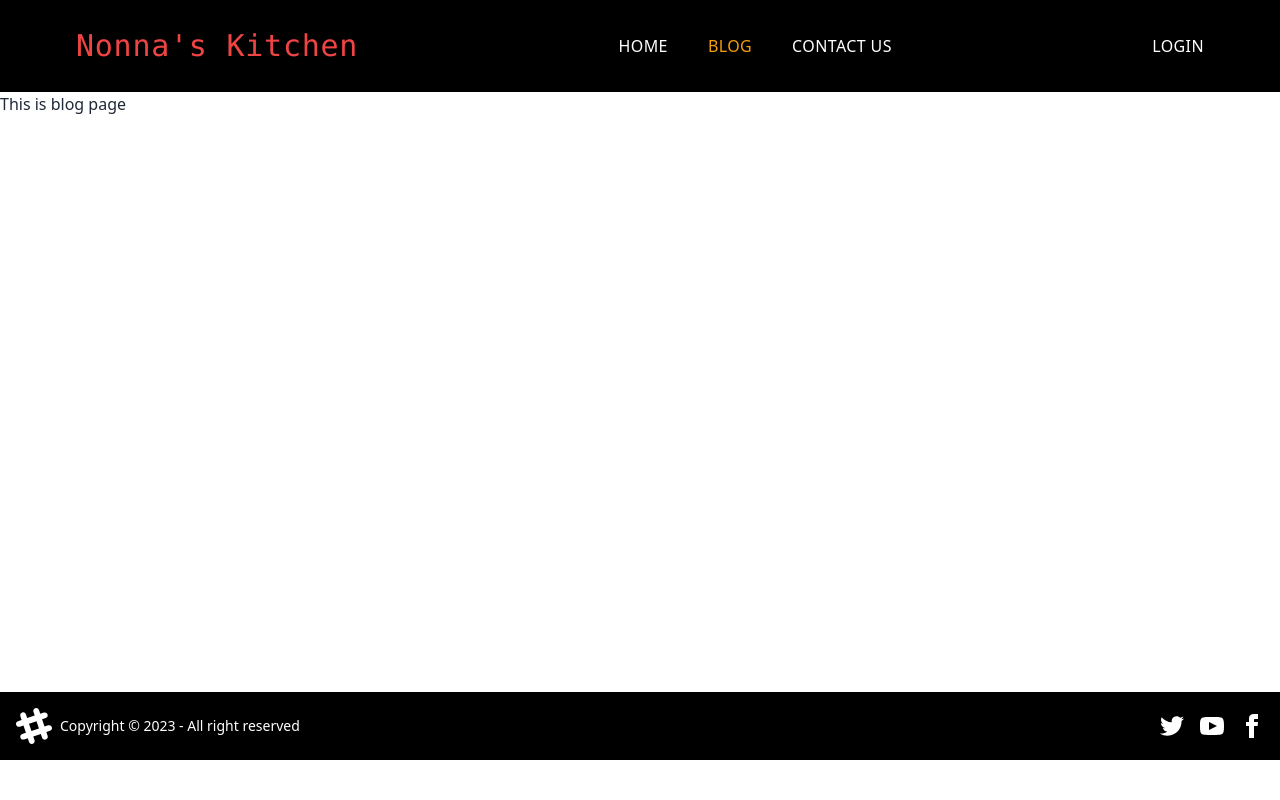
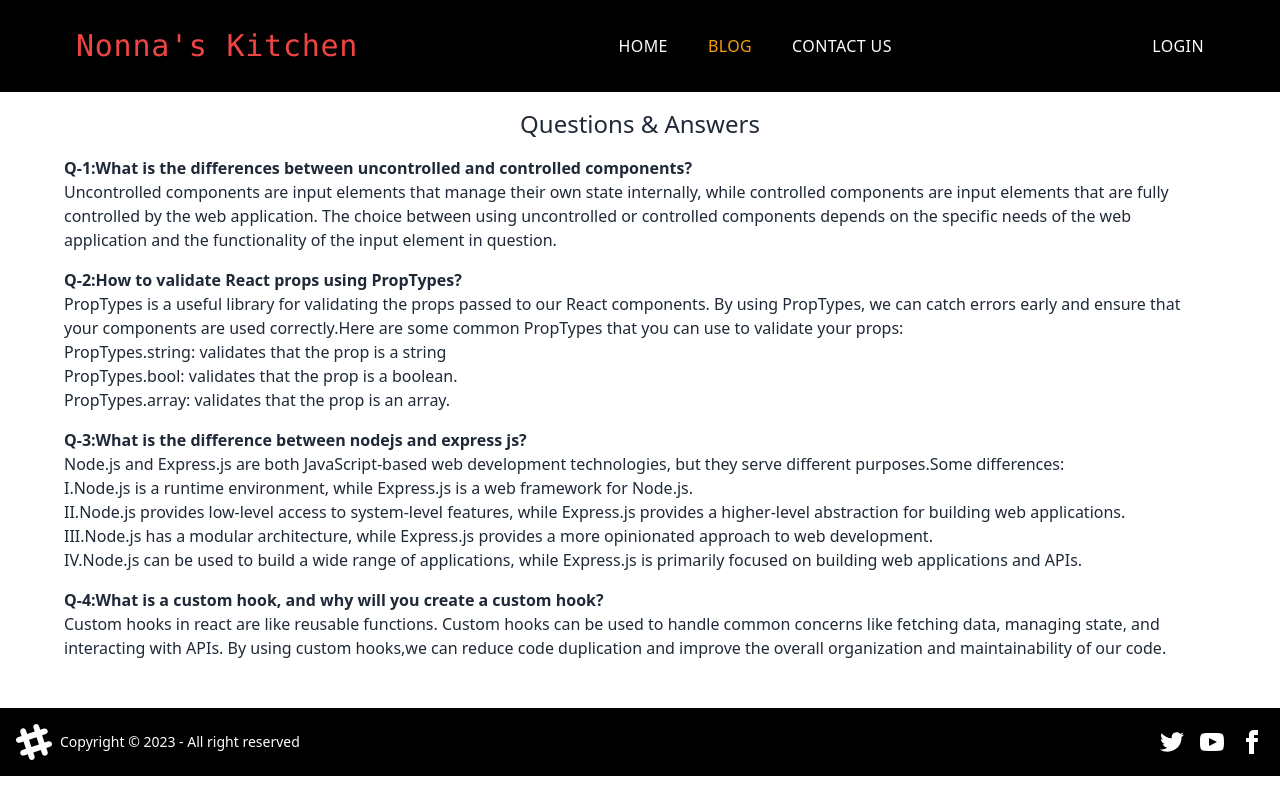
Before and after one commit to Soikat07/Chef-Recipe-Client, a React (Vite) app: page /blog in a window 1280 px wide. Built offline with nearby package versions, Linux system fonts and the light colour scheme; no server answers.

Commit message:
blog q and ans done

```diff
--- a/src/pages/Blog/Blog.jsx
+++ b/src/pages/Blog/Blog.jsx
@@ -2,8 +2,73 @@ import React from 'react';
 
 const Blog = () => {
   return (
-    <div className='min-h-[75vh]'>
-      <h1>This is blog page</h1>
+    <div className="min-h-[75vh] w-[90vw] mx-auto">
+      <h1 className="text-center text-2xl my-4">Questions & Answers</h1>
+      <div className="mb-4">
+        <h3 className='font-bold'>
+          Q-1:What is the differences between uncontrolled and controlled
+          components?
+        </h3>
+        <p>
+          Uncontrolled components are input elements that manage their own state
+          internally, while controlled components are input elements that are
+          fully controlled by the web application. The choice between using
+          uncontrolled or controlled components depends on the specific needs of
+          the web application and the functionality of the input element in
+          question.
+        </p>
+      </div>
+
+      <div>
+        <h3 className='font-bold'>Q-2:How to validate React props using PropTypes?</h3>
+        <ul>
+            PropTypes is a useful library for validating the props passed to our
+            React components. By using PropTypes, we can catch errors early and
+            ensure that your components are used correctly.Here are some common
+            PropTypes that you can use to validate your props:
+            <li>PropTypes.string: validates that the prop is a string</li>
+            <li>PropTypes.bool: validates that the prop is a boolean.</li>
+            <li>PropTypes.array: validates that the prop is an array.</li>
+        </ul>
+      </div>
+
+      <div className="my-4">
+        <h3 className='font-bold'>Q-3:What is the difference between nodejs and express js?</h3>
+        <ol>
+          Node.js and Express.js are both JavaScript-based web development
+          technologies, but they serve different purposes.Some differences:
+          <li>
+            I.Node.js is a runtime environment, while Express.js is a web
+            framework for Node.js.
+          </li>
+          <li>
+            II.Node.js provides low-level access to system-level features, while
+            Express.js provides a higher-level abstraction for building web
+            applications.
+          </li>
+          <li>
+           III.Node.js has a modular architecture, while Express.js provides a more
+            opinionated approach to web development.
+          </li>
+          <li>
+            IV.Node.js can be used to build a wide range of applications, while
+            Express.js is primarily focused on building web applications and
+            APIs.
+          </li>
+        </ol>
+      </div>
+      <div className='mb-5'>
+        <h3 className='font-bold'>
+          Q-4:What is a custom hook, and why will you create a custom hook?
+        </h3>
+        <p>
+          Custom hooks in react are like reusable functions. Custom hooks can be
+          used to handle common concerns like fetching data, managing state, and
+          interacting with APIs. By using custom hooks,we can reduce code
+          duplication and improve the overall organization and maintainability
+          of our code.
+        </p>
+      </div>
     </div>
   );
 };
--- a/src/pages/Login/Login/Login.jsx
+++ b/src/pages/Login/Login/Login.jsx
@@ -95,14 +95,14 @@ const Login = () => {
             <div className="text-center space-y-2">
               <button
                 onClick={handleGoogleSignIn}
-                className="btn btn-sm btn-outline btn-wide w-full text-primary"
+                className="btn btn-sm btn-outline w-full text-primary"
               >
                 <FaGoogle className="me-1" />
                 LogIn With Google
               </button>
               <button
                 onClick={handleGitSignIn}
-                className="btn btn-sm btn-outline btn-wide w-full text-sky-600"
+                className="btn btn-sm btn-outline w-full text-sky-600"
               >
                 <FaGithub className="me-1" />
                 LogIn With GitHub
```
